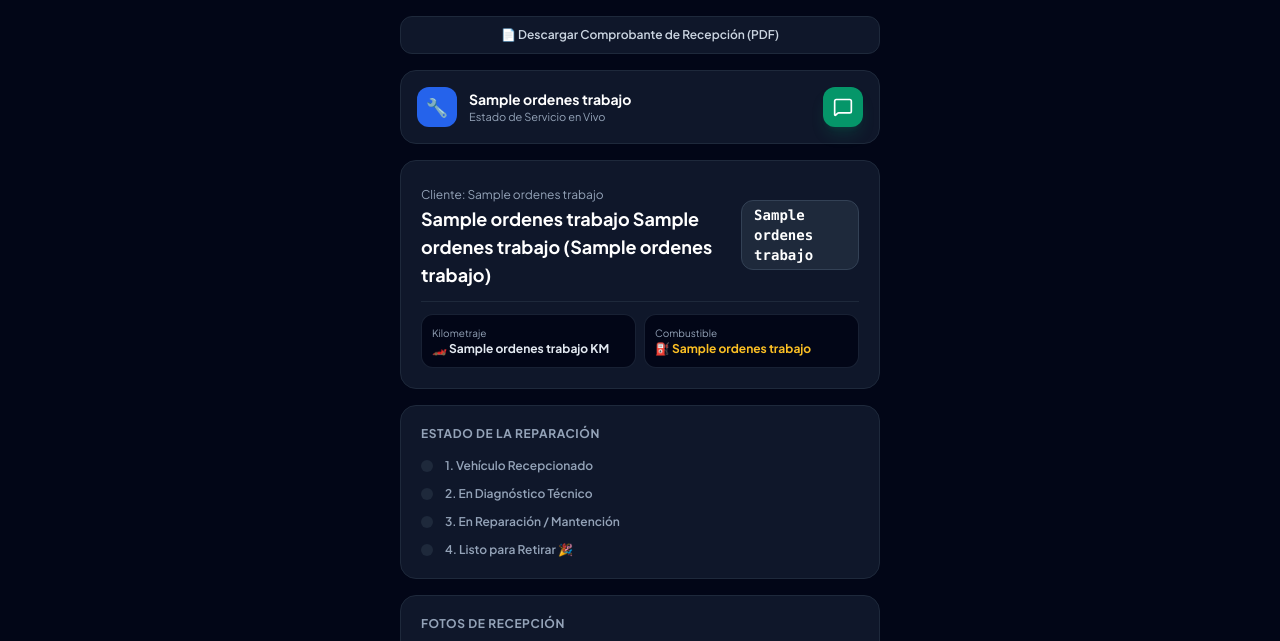
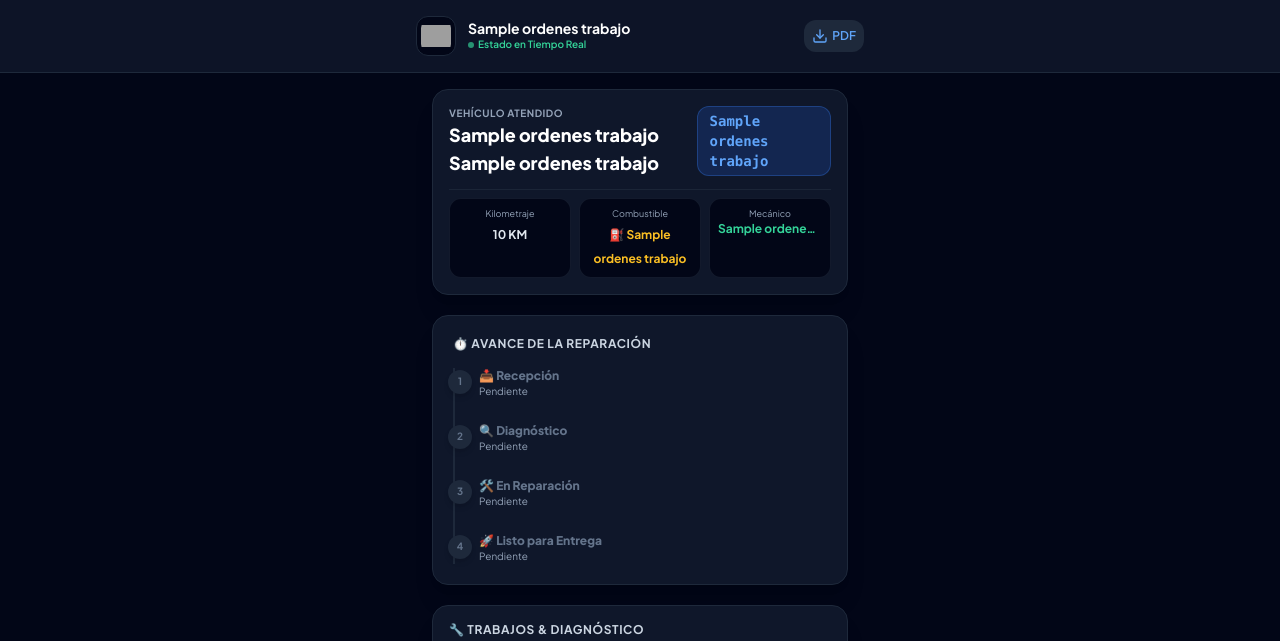
Before and after one commit to GarciaCL/taller-mecanico-saas, a Flask app: page /seguimiento/1 in a window 1280 px wide. Shown: the top 641 px of the page. Run offline with Flask 3, Linux system fonts and the light colour scheme; tables that the repository leaves empty hold one stand-in row (values such as "Sample post"); a database or web service that is not in the repository returns one stand-in record (values such as "Sample title"); some libraries are stand-ins or nearby versions; grey boxes are pictures that could not be loaded.

Commit message:
Rediseñado Portal Publico de Seguimiento movil con linea de tiempo y fotos

```diff
--- a/rutas/ordenes_rutas.py
+++ b/rutas/ordenes_rutas.py
@@ -95,11 +95,12 @@ def cambiar_estado_ot_web():
     return jsonify({"success": True})
 
 @ordenes_bp.route("/seguimiento/<token>")
+@ordenes_bp.route("/seguimiento/<token>")
 def seguimiento_cliente(token):
-    orden = obtener_detalle_orden_por_token(token)
+    orden, repuestos = obtener_detalle_orden_por_token(token)
     if not orden:
         return render_template("seguimiento.html", error="Orden no encontrada"), 404
-    return render_template("seguimiento.html", o=orden)
+    return render_template("seguimiento.html", o=orden, repuestos=repuestos)
 
 @ordenes_bp.route("/historial/<patente>")
 def historial_vehiculo_web(patente):
--- a/templates/seguimiento.html
+++ b/templates/seguimiento.html
@@ -1,100 +1,156 @@
 <!DOCTYPE html>
-<html lang="es" class="bg-slate-950 text-slate-100">
+<html lang="es" class="h-full bg-slate-950 text-slate-100">
 <head>
     <meta charset="UTF-8">
     <meta name="viewport" content="width=device-width, initial-scale=1.0">
-    <title>{% if o %}{{ o[18] }}{% else %}Seguimiento de Vehículo{% endif %}</title>
+    <title>Estado de Orden #{{ o[0] }} - {{ o[18] }}</title>
     <script src="https://cdn.tailwindcss.com"></script>
     <script src="https://unpkg.com/lucide@latest"></script>
-    <link href="https://fonts.googleapis.com/css2?family=Plus+Jakarta+Sans:wght@400;500;600;700&display=swap" rel="stylesheet">
+    <link href="https://fonts.googleapis.com/css2?family=Plus+Jakarta+Sans:wght@400;500;600;700;800&display=swap" rel="stylesheet">
     <style>body { font-family: 'Plus Jakarta Sans', sans-serif; }</style>
 </head>
-<body class="min-h-screen p-4 max-w-lg mx-auto space-y-4">
+<body class="bg-slate-950 min-h-full pb-12">
 
-    {% if error %}
-    <div class="bg-slate-900 border border-slate-800 rounded-2xl p-6 text-center space-y-2">
-        <h2 class="text-lg font-bold text-rose-400">⚠️ Enlace No Encontrado</h2>
-        <p class="text-xs text-slate-400">Verifica la URL enviada por tu taller o contáctalos directamente.</p>
-    </div>
+    <!-- HEADER DEL TALLER -->
+    <header class="bg-slate-900/90 border-b border-slate-800 p-4 sticky top-0 z-40 backdrop-blur-md">
+        <div class="max-w-md mx-auto flex items-center justify-between">
+            <div class="flex items-center gap-3">
+                {% if o[19] %}
+                <img src="{{ o[19] }}" alt="Logo" class="w-10 h-10 object-contain rounded-xl bg-slate-950 p-1 border border-slate-800">
                 {% else %}
-    <a href="/descargar_pdf/{{ o[21] if o[21] else o[12] }}" class="w-full bg-slate-900 border border-slate-800 hover:border-slate-700 text-slate-300 font-semibold py-2.5 rounded-xl text-xs flex items-center justify-center gap-2">
-    📄 Descargar Comprobante de Recepción (PDF)
-</a>
-    <!-- CABECERA TALLER -->
-    <div class="bg-slate-900 border border-slate-800 rounded-2xl p-4 flex items-center justify-between">
-        <div class="flex items-center gap-3">
-            <div class="w-10 h-10 rounded-xl bg-blue-600 flex items-center justify-center font-bold text-lg text-white">🔧</div>
+                <div class="w-10 h-10 rounded-xl bg-blue-600 flex items-center justify-center font-bold text-white">🔧</div>
+                {% endif %}
                 <div>
-                <h1 class="font-bold text-sm text-white">{{ o[18] }}</h1>
-                <p class="text-[11px] text-slate-400">Estado de Servicio en Vivo</p>
+                    <h1 class="font-bold text-sm text-white leading-tight">{{ o[18] }}</h1>
+                    <span class="text-[10px] text-emerald-400 font-semibold flex items-center gap-1">
+                        <span class="w-1.5 h-1.5 rounded-full bg-emerald-400 animate-pulse"></span> Estado en Tiempo Real
+                    </span>
                 </div>
             </div>
-        <a href="https://wa.me/{{ o[17] }}" target="_blank" class="bg-emerald-600 hover:bg-emerald-500 text-white p-2.5 rounded-xl flex items-center justify-center shadow-lg shadow-emerald-600/20">
-            <i data-lucide="message-square" class="w-5 h-5"></i>
+            <a href="/descargar_pdf/{{ o[21] }}" target="_blank" class="bg-slate-800 hover:bg-slate-700 text-blue-400 p-2 rounded-xl text-xs font-semibold flex items-center gap-1">
+                <i data-lucide="download" class="w-4 h-4"></i> PDF
             </a>
         </div>
+    </header>
+
+    <main class="max-w-md mx-auto p-4 space-y-5">
 
         <!-- TARJETA DEL VEHÍCULO -->
-    <div class="bg-slate-900 border border-slate-800 rounded-2xl p-5 space-y-3">
-        <div class="flex justify-between items-center border-b border-slate-800 pb-3">
+        <div class="bg-slate-900 border border-slate-800 rounded-2xl p-4 space-y-3 shadow-xl">
+            <div class="flex justify-between items-start">
                 <div>
-                <span class="text-xs text-slate-400">Cliente: {{ o[16] }}</span>
-                <h2 class="text-lg font-bold text-white">{{ o[13] }} {{ o[14] }} ({{ o[15] }})</h2>
+                    <span class="text-[10px] text-slate-400 font-bold uppercase tracking-wider block">Vehículo Atendido</span>
+                    <h2 class="text-lg font-extrabold text-white">{{ o[13] }} {{ o[14] }}</h2>
                 </div>
-            <span class="bg-slate-800 text-white font-mono font-bold px-3 py-1 rounded-xl text-sm border border-slate-700">{{ o[12] }}</span>
+                <span class="bg-blue-600/20 text-blue-400 border border-blue-500/30 font-mono font-bold text-sm px-3 py-1 rounded-xl">
+                    {{ o[12] }}
+                </span>
             </div>
 
-        <div class="grid grid-cols-2 gap-2 text-xs">
-            <div class="bg-slate-950 p-2.5 rounded-xl border border-slate-800/80">
-                <span class="text-slate-400 block text-[10px]">Kilometraje</span>
-                <strong class="text-slate-200">🏎️ {{ o[4] }} KM</strong>
+            <div class="grid grid-cols-3 gap-2 pt-2 border-t border-slate-800/80 text-center">
+                <div class="bg-slate-950 p-2 rounded-xl border border-slate-800/60">
+                    <span class="text-[9px] text-slate-400 block">Kilometraje</span>
+                    <span class="text-xs font-bold text-slate-200">{{ "{:,.0f}".format(o[4]) }} KM</span>
                 </div>
-            <div class="bg-slate-950 p-2.5 rounded-xl border border-slate-800/80">
-                <span class="text-slate-400 block text-[10px]">Combustible</span>
-                <strong class="text-amber-400">⛽ {{ o[5] }}</strong>
+                <div class="bg-slate-950 p-2 rounded-xl border border-slate-800/60">
+                    <span class="text-[9px] text-slate-400 block">Combustible</span>
+                    <span class="text-xs font-bold text-amber-400">⛽ {{ o[5] }}</span>
+                </div>
+                <div class="bg-slate-950 p-2 rounded-xl border border-slate-800/60">
+                    <span class="text-[9px] text-slate-400 block">Mecánico</span>
+                    <span class="text-xs font-bold text-emerald-400 truncate block">{{ o[23] }}</span>
                 </div>
             </div>
         </div>
 
-    <!-- PROGRESO EN TIEMPO REAL -->
-    <div class="bg-slate-900 border border-slate-800 rounded-2xl p-5 space-y-4">
-        <h3 class="text-xs font-bold text-slate-400 uppercase tracking-wider">Estado de la Reparación</h3>
+        <!-- LÍNEA DE TIEMPO INTERACTIVA -->
+        <div class="bg-slate-900 border border-slate-800 rounded-2xl p-5 space-y-4 shadow-xl">
+            <h3 class="text-xs font-bold text-slate-300 uppercase tracking-wider">⏱️ Avance de la Reparación</h3>
 
-        <div class="space-y-3">
-            <div class="flex items-center gap-3">
-                <div class="w-3 h-3 rounded-full {{ 'bg-emerald-400 ring-4 ring-emerald-400/20' if o[1] in ['recepcion','diagnostico','reparacion','entrega'] else 'bg-slate-800' }}"></div>
-                <span class="text-xs font-semibold {{ 'text-white' if o[1] == 'recepcion' else 'text-slate-400' }}">1. Vehículo Recepcionado</span>
+            {% set etapas = [('recepcion', 'Recepción', '📥'), ('diagnostico', 'Diagnóstico', '🔍'), ('reparacion', 'En Reparación', '🛠️'), ('entrega', 'Listo para Entrega', '🚀')] %}
+            {% set estado_actual = o[1] %}
+
+            <div class="relative pl-6 space-y-6 border-l-2 border-slate-800">
+                {% for col_id, col_nombre, col_icono in etapas %}
+                    {% set es_actual = (estado_actual == col_id) %}
+                    {% set es_pasado = (
+                        (estado_actual == 'diagnostico' and col_id == 'recepcion') or
+                        (estado_actual == 'reparacion' and col_id in ['recepcion', 'diagnostico']) or
+                        (estado_actual in ['entrega', 'finalizado'])
+                    ) %}
+
+                    <div class="relative">
+                        <span class="absolute -left-[31px] top-0.5 w-6 h-6 rounded-full flex items-center justify-center text-[10px] font-bold shadow-md {{ 'bg-emerald-500 text-slate-950 ring-4 ring-emerald-500/20' if es_pasado else ('bg-blue-600 text-white ring-4 ring-blue-500/30 animate-pulse' if es_actual else 'bg-slate-800 text-slate-500') }}">
+                            {% if es_pasado %}✓{% else %}{{ loop.index }}{% endif %}
+                        </span>
+
+                        <div>
+                            <span class="text-xs font-extrabold flex items-center gap-1.5 {{ 'text-blue-400' if es_actual else ('text-emerald-400' if es_pasado else 'text-slate-500') }}">
+                                {{ col_icono }} {{ col_nombre }}
+                            </span>
+                            <span class="text-[10px] text-slate-400 block">
+                                {% if es_actual %}En proceso actualmente{% elif es_pasado %}Etapa completada{% else %}Pendiente{% endif %}
+                            </span>
                         </div>
-            <div class="flex items-center gap-3">
-                <div class="w-3 h-3 rounded-full {{ 'bg-emerald-400 ring-4 ring-emerald-400/20' if o[1] in ['diagnostico','reparacion','entrega'] else 'bg-slate-800' }}"></div>
-                <span class="text-xs font-semibold {{ 'text-white' if o[1] == 'diagnostico' else 'text-slate-400' }}">2. En Diagnóstico Técnico</span>
                     </div>
-            <div class="flex items-center gap-3">
-                <div class="w-3 h-3 rounded-full {{ 'bg-emerald-400 ring-4 ring-emerald-400/20' if o[1] in ['reparacion','entrega'] else 'bg-slate-800' }}"></div>
-                <span class="text-xs font-semibold {{ 'text-white' if o[1] == 'reparacion' else 'text-slate-400' }}">3. En Reparación / Mantención</span>
-            </div>
-            <div class="flex items-center gap-3">
-                <div class="w-3 h-3 rounded-full {{ 'bg-emerald-400 ring-4 ring-emerald-400/20' if o[1] == 'entrega' else 'bg-slate-800' }}"></div>
-                <span class="text-xs font-semibold {{ 'text-emerald-400' if o[1] == 'entrega' else 'text-slate-400' }}">4. Listo para Retirar 🎉</span>
-            </div>
+                {% endfor %}
             </div>
         </div>
 
-    <!-- FOTOS DE LA RECEPCIÓN -->
-    {% if o[7] or o[8] or o[9] or o[10] or o[11] %}
-    <div class="bg-slate-900 border border-slate-800 rounded-2xl p-5 space-y-3">
-        <h3 class="text-xs font-bold text-slate-400 uppercase tracking-wider">Fotos de Recepción</h3>
+        <!-- TRABAJOS SOLICITADOS -->
+        <div class="bg-slate-900 border border-slate-800 rounded-2xl p-4 space-y-3 shadow-xl">
+            <h3 class="text-xs font-bold text-slate-300 uppercase tracking-wider">🔧 Trabajos & Diagnóstico</h3>
+            <p class="text-xs text-slate-300 bg-slate-950 p-3 rounded-xl border border-slate-800/80 leading-relaxed">
+                {{ o[2] }}
+            </p>
+
+            {% if repuestos %}
+            <div class="space-y-2 pt-2 border-t border-slate-800">
+                <span class="text-[11px] font-bold text-slate-400">Repuestos & Insumos Utilizados:</span>
+                <ul class="space-y-1.5 text-xs">
+                    {% for r in repuestos %}
+                    <li class="flex justify-between items-center bg-slate-950 p-2 rounded-lg border border-slate-800/60">
+                        <span class="text-slate-300">{{ r[0] }} x{{ r[1] }}</span>
+                        <span class="font-bold text-emerald-400">${{ "{:,.0f}".format(r[1] * r[2]) }}</span>
+                    </li>
+                    {% endfor %}
+                </ul>
+            </div>
+            {% endif %}
+
+            <div class="flex justify-between items-center pt-2 border-t border-slate-800 text-xs">
+                <span class="text-slate-400 font-semibold">Total Estimado:</span>
+                <span class="text-lg font-extrabold text-emerald-400">${{ "{:,.0f}".format(o[3]) }}</span>
+            </div>
+        </div>
+
+        <!-- INSPECCIÓN DE RECEPCIÓN (GALERÍA FOTOGRÁFICA) -->
+        {% set fotos = [('Frontal', o[7]), ('Trasera', o[8]), ('Costado Izquierdo', o[9]), ('Costado Derecho', o[10]), ('Tablero / KM', o[11])] %}
+        {% set fotos_existentes = [] %}
+        {% for f in fotos if f[1] %}
+            {% set _ = fotos_existentes.append(f) %}
+        {% endfor %}
+
+        {% if fotos_existentes %}
+        <div class="bg-slate-900 border border-slate-800 rounded-2xl p-4 space-y-3 shadow-xl">
+            <h3 class="text-xs font-bold text-slate-300 uppercase tracking-wider">📸 Inspección Visual de Recepción</h3>
+
             <div class="grid grid-cols-2 gap-2">
-            {% if o[7] %}<img src="{{ o[7] }}" class="rounded-xl border border-slate-800 object-cover w-full h-24">{% endif %}
-            {% if o[8] %}<img src="{{ o[8] }}" class="rounded-xl border border-slate-800 object-cover w-full h-24">{% endif %}
-            {% if o[9] %}<img src="{{ o[9] }}" class="rounded-xl border border-slate-800 object-cover w-full h-24">{% endif %}
-            {% if o[10] %}<img src="{{ o[10] }}" class="rounded-xl border border-slate-800 object-cover w-full h-24">{% endif %}
-            {% if o[11] %}<img src="{{ o[11] }}" class="rounded-xl border border-slate-800 object-cover w-full h-24">{% endif %}
+                {% for nombre_foto, url_foto in fotos_existentes %}
+                <div class="bg-slate-950 rounded-xl overflow-hidden border border-slate-800">
+                    <img src="{{ url_foto }}" alt="{{ nombre_foto }}" class="w-full h-28 object-cover">
+                    <span class="block text-[10px] text-slate-400 text-center py-1 font-semibold">{{ nombre_foto }}</span>
+                </div>
+                {% endfor %}
             </div>
         </div>
         {% endif %}
 
-    {% endif %}
+        <!-- BOTÓN WHATSAPP TALLER -->
+        <a href="https://wa.me/{{ o[17].replace('+', '').replace(' ', '') }}" target="_blank" class="w-full bg-emerald-600 hover:bg-emerald-500 text-white font-bold py-3 rounded-2xl text-xs flex items-center justify-center gap-2 shadow-lg shadow-emerald-600/20 transition-all">
+            💬 Contactar con el Taller por WhatsApp
+        </a>
+    </main>
 
     <script>lucide.createIcons();</script>
 </body>
```
Also changed, not shown: modulos/ordenes.py (+15 -2 lines). Lines whose indentation alone changed are shown as unchanged.
